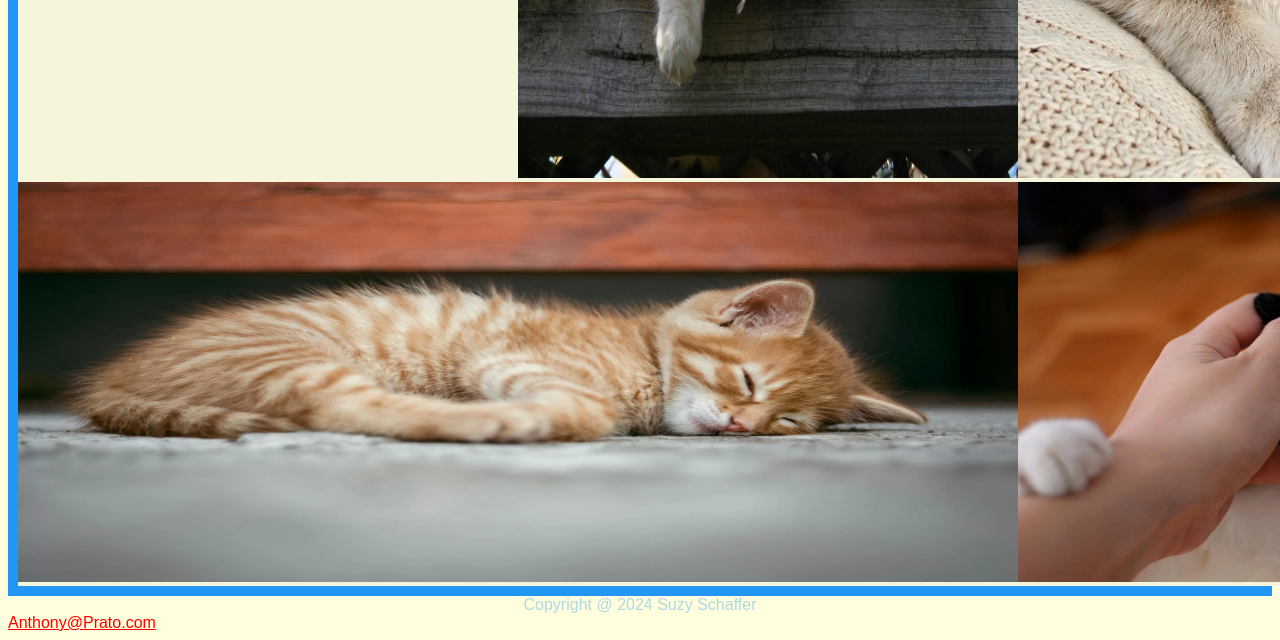
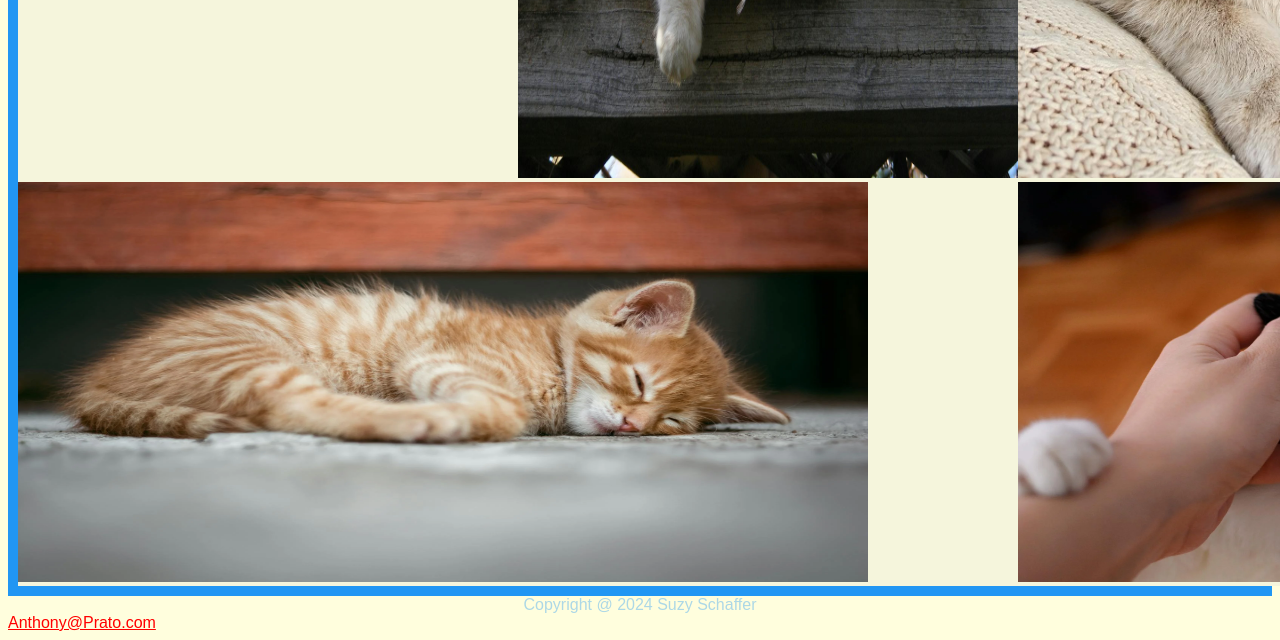
Before and after one commit to AntPrato/ChezFur-Cat-Updated, a plain HTML site: page Adoptions.html in a window 1280 px wide. Shown: the part 1785-2425 px from the top of the page. Drawn offline with Linux system fonts and the light colour scheme.

Commit message:
Adoptions.html

```diff
--- a/Adoptions.html
+++ b/Adoptions.html
@@ -32,7 +32,7 @@ Chez Fur</p>
 	<div class="grid-item2"><img src="Cat9.jpeg" alt="9 Cat"width="400" height="800"</img></div>
 	<div class="grid-item3"><img src="Cat10.jpeg" alt="10 Cat"width="500" height="700"</img></div>
 	<div class="grid-item4"><img src="Cat11.jpeg" alt="11 Cat"width="500" height="700"</img></div>
-	<div class="grid-item1"><img src="Cat12.webp" alt="12 Cat"width="1000" height="400"</img></div>
+	<div class="grid-item1"><img src="Cat12.webp" alt="12 Cat"width="850" height="400"</img></div>
 	<div class="grid-item6"><img src="Cat13.webp" alt="13 Cat"width="700" height="400"</img></div>
 </div>
 </main>
```
